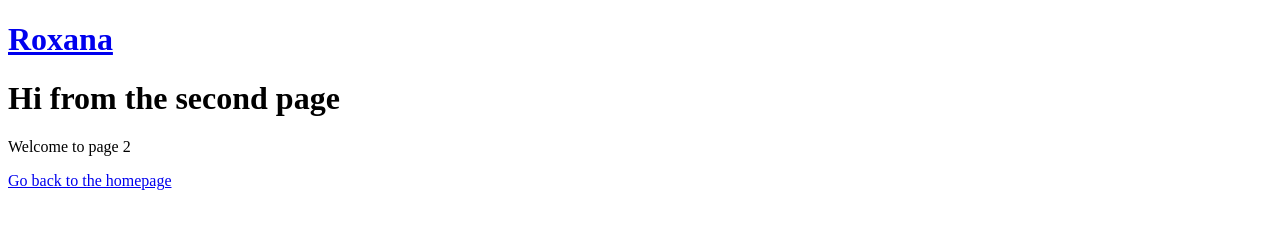
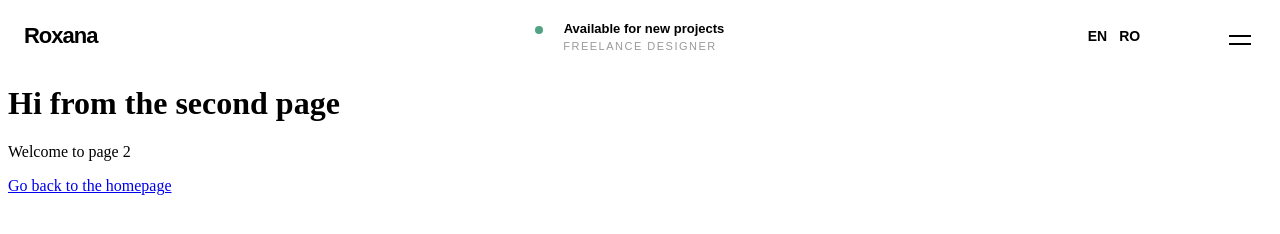
Before and after one commit to roxyoanes/personal-website, a Gatsby site: page /page-2 in a window 1280 px wide. Built offline with nearby package versions, Linux system fonts and the light colour scheme; Gatsby itself is replaced by a stand-in of ours.

Commit message:
Initial style navbar

```diff
--- a/src/components/header.jsx
+++ b/src/components/header.jsx
@@ -8,12 +8,29 @@ import StyledHeader from "./styled-components/styled-header";
 const Header = ({ siteTitle }) => (
     <StyledHeader>
       <h1 className="title">
-        <Link
+        <Link className="name"
           to="/"
         >
           {siteTitle}
         </Link>
       </h1>
+      <div className="middle-section">
+        <div className="dot"></div>
+        <p className="status">Available for new projects</p>
+        <p className="job-name">FREELANCE DESIGNER</p>
+      </div>
+      <div className="end-section">
+        <div className="language">
+          <a className="lang-option" href="">EN</a>
+          <a className="lang-option" href="">RO</a>
+        </div>
+        <div className="nav-icon">
+          <div className="hamburger-menu">
+
+          </div>
+        </div>
+
+      </div>
     </StyledHeader>
 )
 
--- a/src/components/styled-components/styled-header.jsx
+++ b/src/components/styled-components/styled-header.jsx
@@ -1,11 +1,101 @@
 import styled from "@emotion/styled";
 
 const StyledHeader = styled.div`
-  color: red;
+
+    display: grid;
+    grid-template-columns: repeat(12, 1fr);
+    grid-template-rows: 1fr;
+
 
   .title {
-    color: pink;
+    font-family: 'Amaranth', sans-serif;
+    font-size: 22px;
+    letter-spacing: -1px;
+    text-align: center;
+  }
+  .name{
+    text-decoration: none;
+    color: black;
+    grid-column: 2/6;
+  }
+  .middle-section{
+    grid-column: 6/8;
+    text-align: center;
+  }
+  .status{
+    font-family: 'Silka-Medium', sans-serif;
+    font-size: 13px;
+    font-weight: bold;
+    margin-bottom: 0;
+
+  }
+  .dot{
+    width: 8px;
+    height: 8px;
+    border-radius: 4px;
+    background: #51A384;
+    float: left;
+    margin: 18px 0px 0 0;
+  }
+  .job-name{
+    font-weight: 400;
+    font-family: 'Silka-Medium', sans-serif;
+    font-size: 11px;
+    letter-spacing: 1.5px;
+    color: #9A9A9A;
+    margin-top: 4px;
+  }
+  .end-section{
+    grid-column: 11/12;
+    display: flex;
+    align-items: center;
+    justify-content: center;
+
+  }
+  .lang-option{
+    font-family: 'Silka-Medium', sans-serif;
+    font-size: 14px;
+    margin: 6px;
+    text-decoration: none;
+    color: black;
+    font-weight: 700;
+  }
+
+  .nav-icon{
+    position: fixed;
+    right: 10px;
+    top: 10px;
+    width: 60px;
+    height: 60px;
+    cursor: pointer;
+    z-index: 20;
+    mix-blend-mode: difference;
+  }
+  .hamburger-menu{
+    width: 22px;
+    height: 2px;
+    position: absolute;
+    top: 50%;
+    left: 50%;
+    transform: translate(-50%, -50%);
+    background: #ffffff00;
+    transition: all .25s ease-in-out;
+
+    &:before{
+      transform: rotate(0deg) translate(0px,-4px);
+    }
+    &:after{
+      transform: rotate(0deg) translate(0px,4px);
+    }
+    &:before, &:after{
+      content: '';
+      position: absolute;
+      width: 22px;
+      height: 2px;
+      background: black;
+    }
   }
 `;
 
+
 export default StyledHeader;
```
